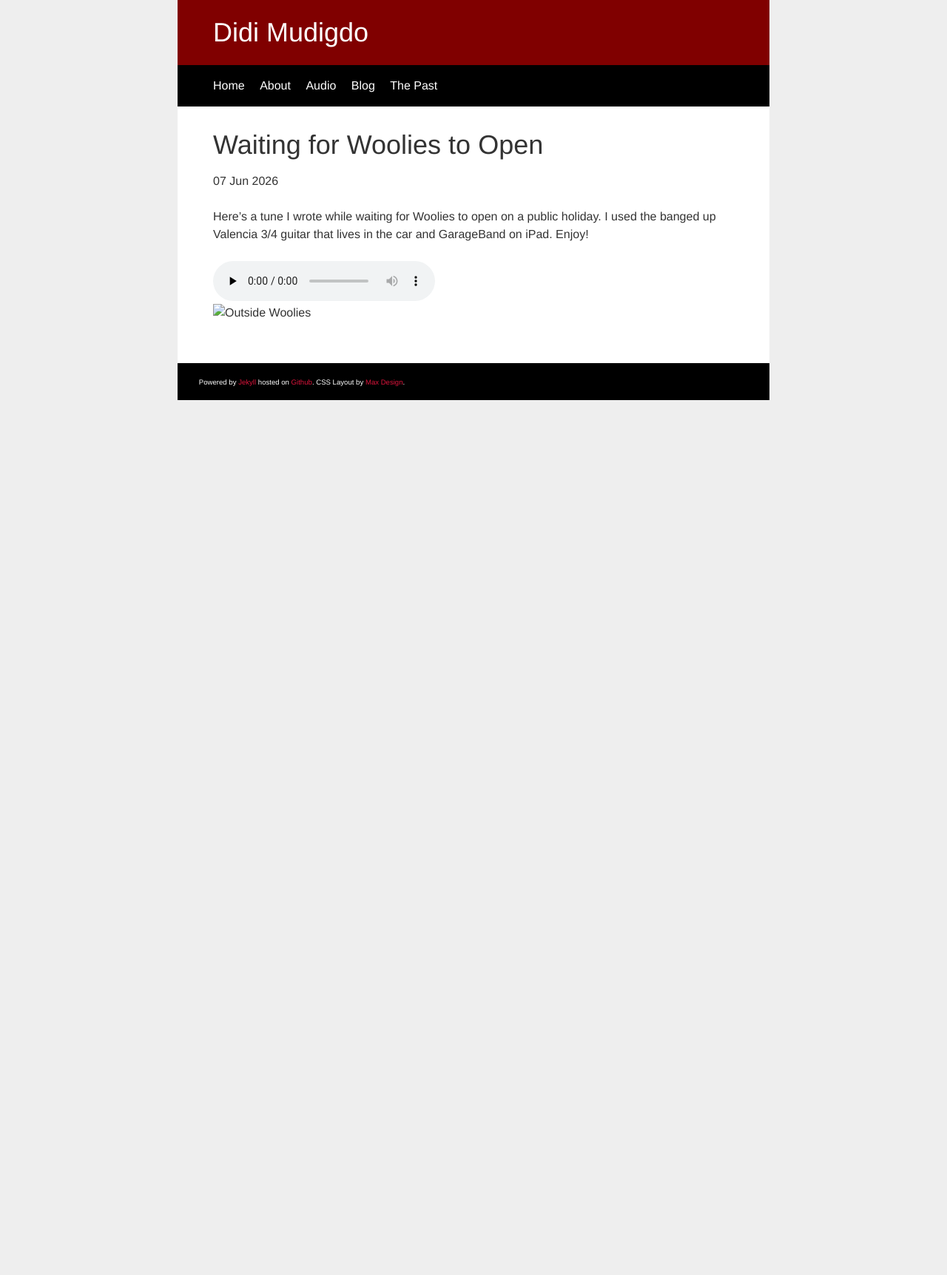
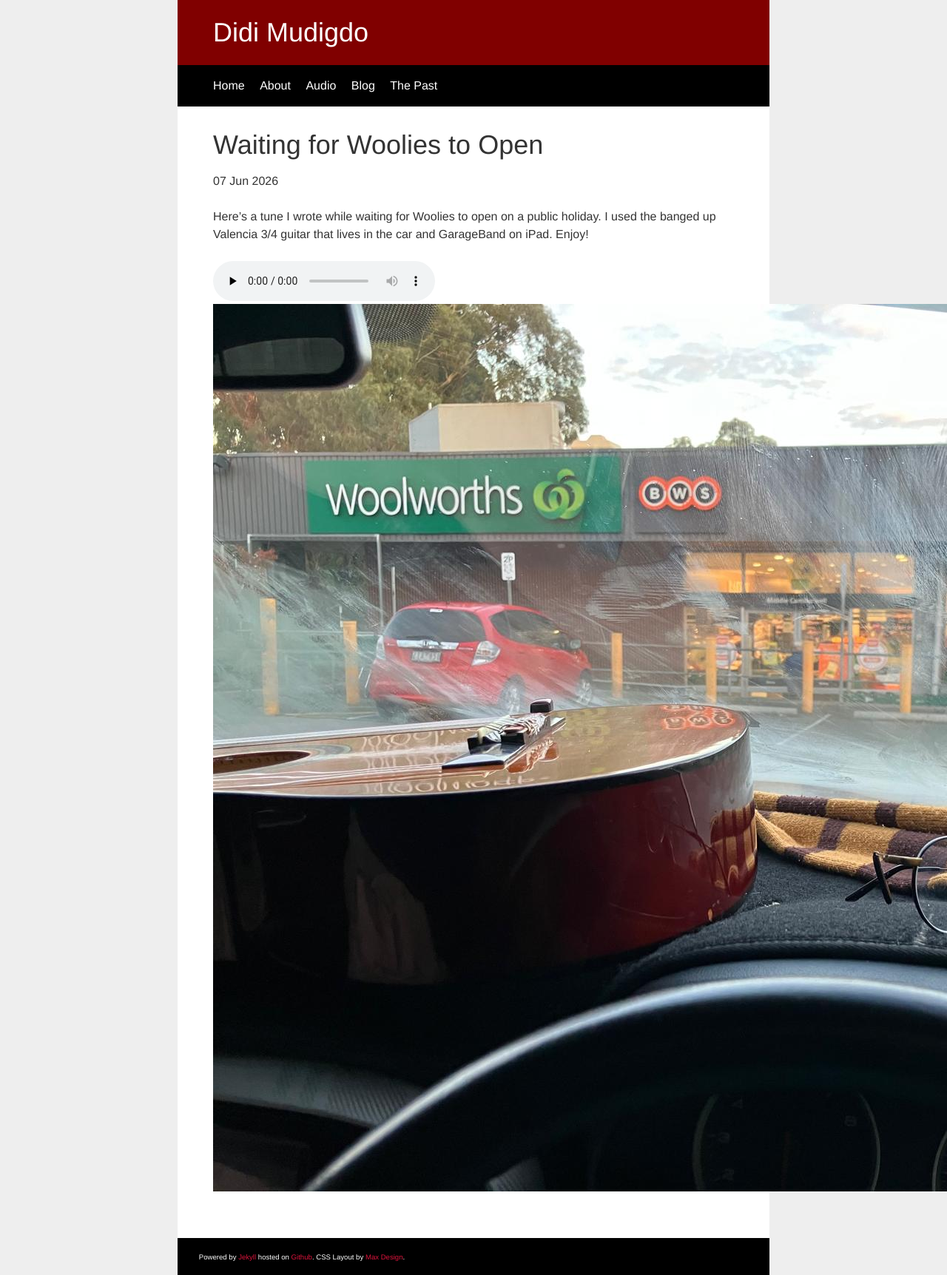
Before and after one commit to didijazz/didijazz.github.io, a Jekyll site: the page built from _posts/2026-06-07-woolwaiting.md, in a window 1280 px wide. Shown: the whole page at 74% size. Built offline with Jekyll 4.4.1, drawn with Linux system fonts in a browser that asks for light colours; comment, search, counter and statistics services are not loaded; before the commit the page ends 900 px from its top, so only the background shows below that.

Commit message:
Update 2026-06-07-woolwaiting.md

```diff
--- a/_posts/2026-06-07-woolwaiting.md
+++ b/_posts/2026-06-07-woolwaiting.md
@@ -6,6 +6,6 @@ comments: true
 ---
 Here's a tune I wrote while waiting for Woolies to open on a public holiday. I used the banged up Valencia 3/4 guitar that lives in the car and GarageBand on iPad. Enjoy!
 
-<audio src="../media/Woolwaiting.m4a" type="audio/mp4" preload="none" controls> </audio>
+<audio src="/media/Woolwaiting.m4a" type="audio/mp4" preload="none" controls> </audio>
 
-![Outside Woolies](../img/Woolwaiting.jpg)
+![Outside Woolies](/img/Woolwaiting.jpg)
```
